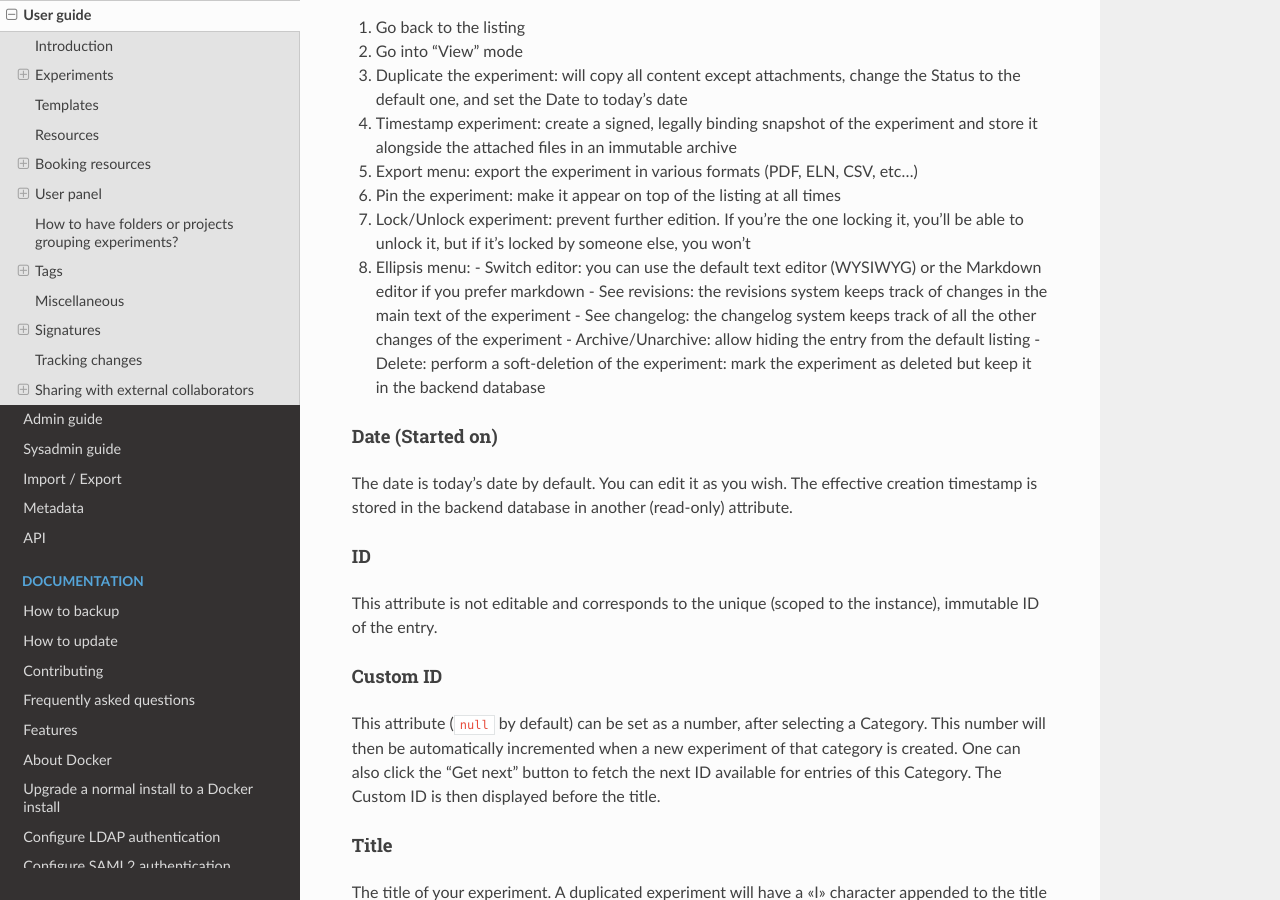
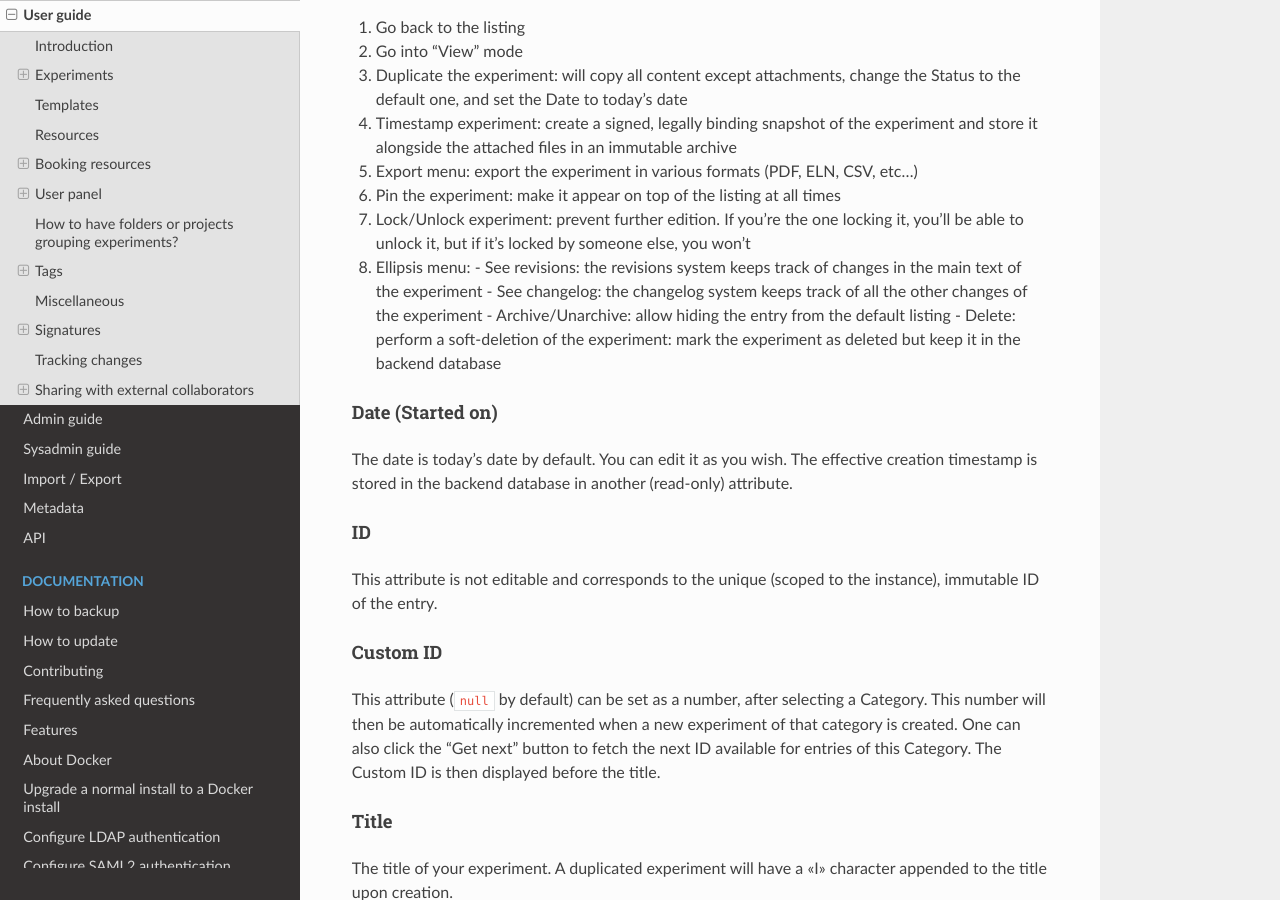
Before and after one commit to elabftw/elabdoc, a Sphinx documentation site: the page built from doc/user-guide.rst, in a window 1280 px wide and 900 px high, scrolled down 2949 px. Built offline with Sphinx 7.4.7 and the Read the Docs theme 2.0.0, drawn with Linux system fonts in a browser that asks for light colours; some of the changed lines change nothing that is shown; some of the changed text lies outside the part shown.

Commit message:
fix switch editor / markdown section

```diff
--- a/doc/user-guide.rst
+++ b/doc/user-guide.rst
@@ -84,7 +84,6 @@
 6. Pin the experiment: make it appear on top of the listing at all times
 7. Lock/Unlock experiment: prevent further edition. If you're the one locking it, you'll be able to unlock it, but if it's locked by someone else, you won't
 8. Ellipsis menu:
-   - Switch editor: you can use the default text editor (WYSIWYG) or the Markdown editor if you prefer markdown
    - See revisions: the revisions system keeps track of changes in the main text of the experiment
    - See changelog: the changelog system keeps track of all the other changes of the experiment
    - Archive/Unarchive: allow hiding the entry from the default listing
@@ -160,7 +159,7 @@
     .. image:: img/markdown-editor.*
        :alt: Markdown editor
 
-You can also use markdown by switching editor (from the menu in the top right, three vertical dots), or selecting markdown as default for your experiments from your user control panel.
+You can also use markdown for the main text. Switch editor by clicking the Switch editor button at the bottom right of the main text edition zone. If you'd like the editor to become default, go to your Settings and enable "Disable the rich text editor and write Markdown directly".
 
 Tables
 """"""
```
